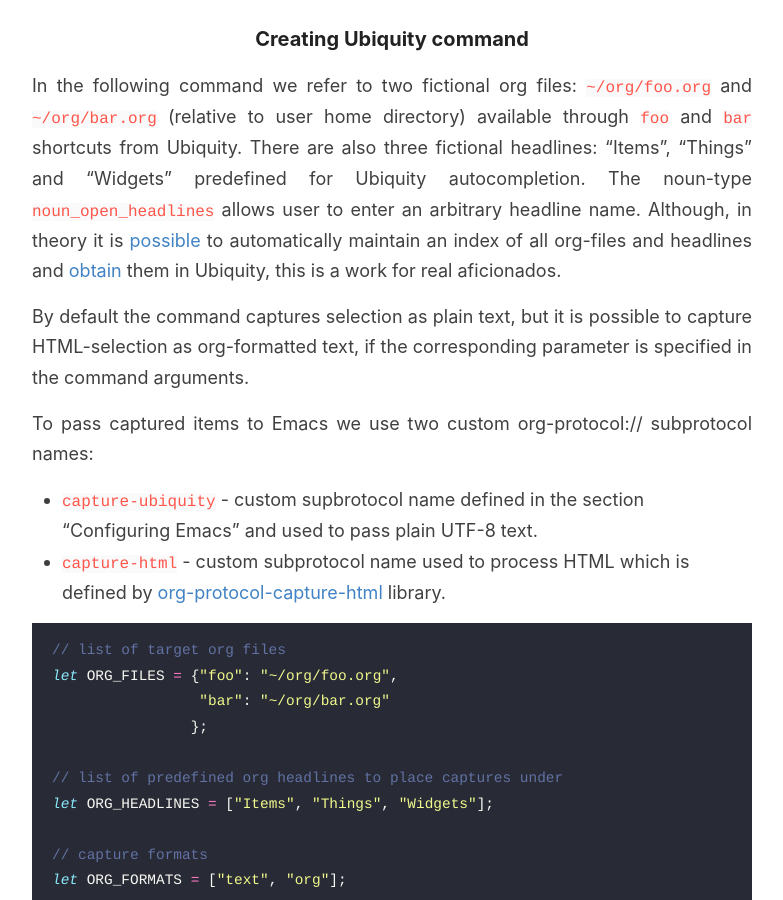
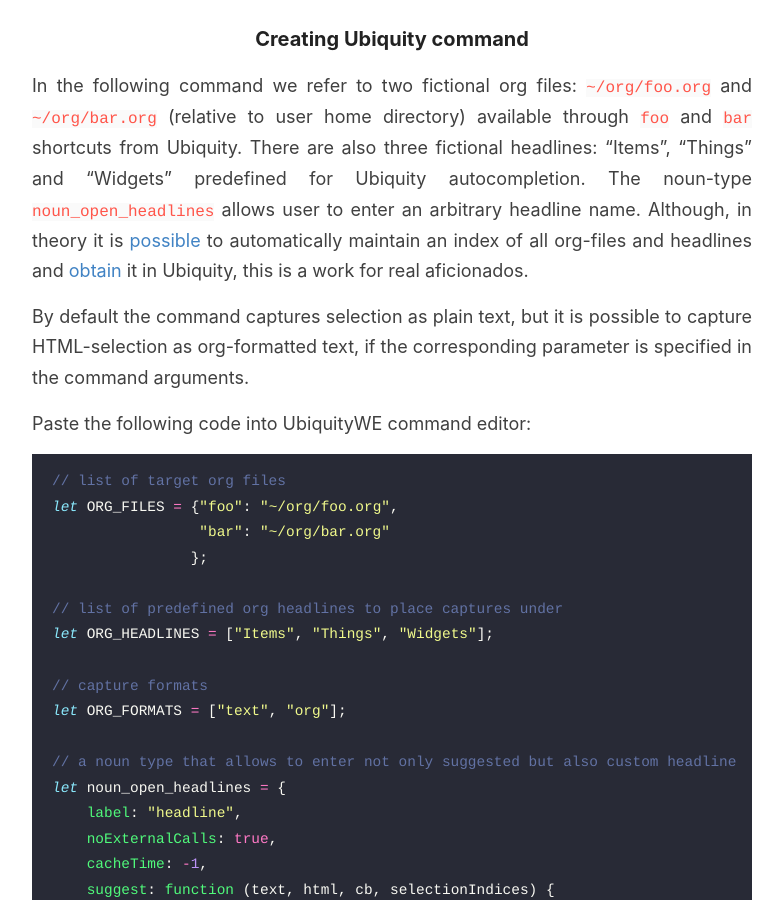
Before and after one commit to GChristensen/posts, a Jekyll site: the page built from _posts/2019-08-31-dynamic-org-capture-templates.md, in a window 1280 px wide and 900 px high, scrolled down 613 px. Shown: the whole window, without its empty margins (248-1031 px from the left). Built offline with Jekyll 4.4.1, drawn with Linux system fonts in a browser that asks for light colours; some of the changed text lies outside the part shown.

Commit message:
site edit

````diff
--- a/_posts/2019-08-31-dynamic-org-capture-templates.md
+++ b/_posts/2019-08-31-dynamic-org-capture-templates.md
@@ -30,18 +30,13 @@
 [possible](http://kitchingroup.cheme.cmu.edu/blog/2017/01/03/Find-stuff-in-org-mode-anywhere/)
 to automatically maintain an index of all org-files and headlines and
 [obtain](https://github.com/eschulte/emacs-web-server)
-them in Ubiquity, this is a work for real aficionados.
+it in Ubiquity, this is a work for real aficionados.
 
 By default the command captures selection as plain text, but it is possible to
 capture HTML-selection as org-formatted text, if the corresponding parameter
 is specified in the command arguments.
 
-To pass captured items to Emacs we use two custom org-protocol:// subprotocol names:
-- `capture-ubiquity` - custom supbrotocol name defined in the
-section "Configuring Emacs" and used to pass plain UTF-8 text.
-- `capture-html` - custom subprotocol name used to process HTML which is defined by
- [org-protocol-capture-html](https://github.com/alphapapa/org-protocol-capture-html)
-library.
+Paste the following code into UbiquityWE command editor:
 
 ```javascript
 // list of target org files
````
Also changed, not shown: other parts of _posts/2019-08-31-dynamic-org-capture-templates.md (+12 -0 lines).
